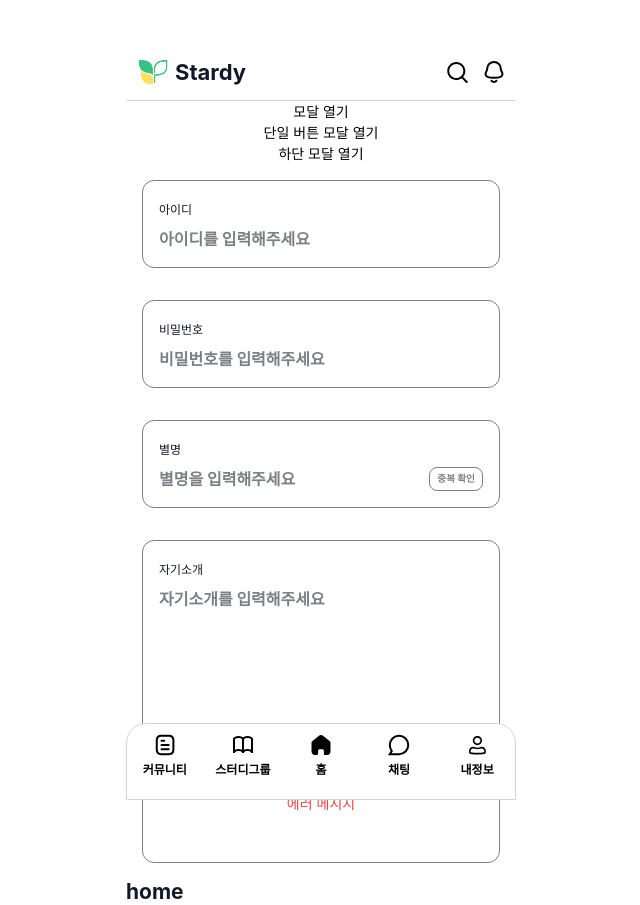
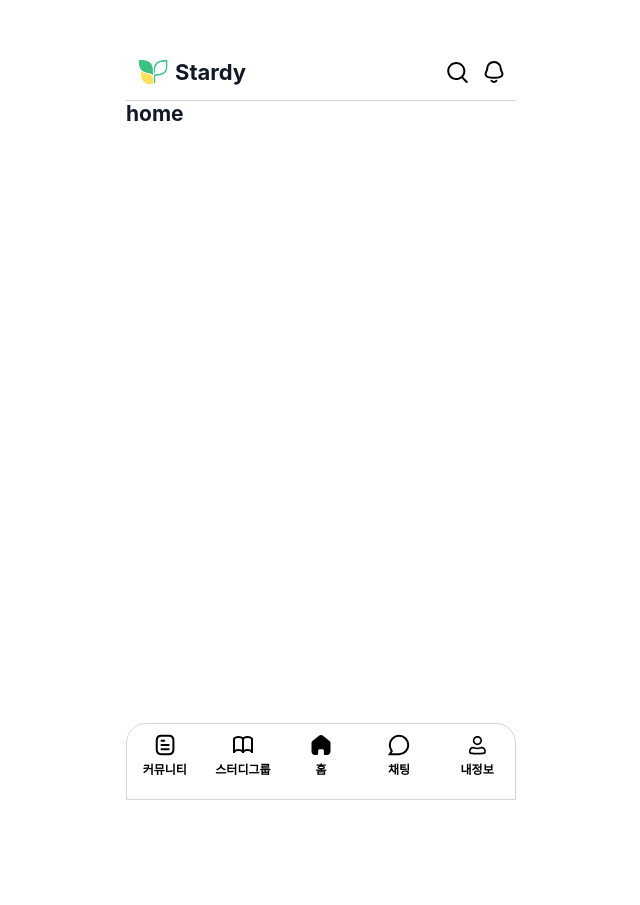
Before and after one commit to St-rdy/Front, a React (Vite) app: page / in a window 1280 px wide. Shown: the whole page, without its empty margins (319-959 px from the left). After the commit the page ends 800 px from the top, so only its background shows below. Built offline with nearby package versions, Linux system fonts and the light colour scheme; a web font is replaced by a local one.

Commit message:
[FRONTEND-19] develop merge를 위한 App.tsx 수정
Signed-off-by: lee0806 <leeseh0806@gmail.com>

```diff
--- a/src/App.tsx
+++ b/src/App.tsx
@@ -1,6 +1,3 @@
-import { useState } from 'react'
-import { Input } from './components/Input'
-import { Modal } from './components/Modal'
 import { BrowserRouter as Router, Routes, Route } from 'react-router-dom'
 import Footer from './layouts/Footer/Footer'
 import Header from './layouts/header/Header'
@@ -11,94 +8,9 @@ import Chat from './pages/Chat'
 import User from './pages/User'
 
 function App() {
-  const [isModalOpen, setIsModalOpen] = useState(false)
-  const [isModalOpen2, setIsModalOpen2] = useState(false)
-  const [isModalOpen3, setIsModalOpen3] = useState(false)
-
   return (
     <Router>
       <Header />
-      <button onClick={() => setIsModalOpen(true)}>모달 열기</button>
-      <button onClick={() => setIsModalOpen2(true)}>단일 버튼 모달 열기</button>
-      <button onClick={() => setIsModalOpen3(true)}>하단 모달 열기</button>
-      <Input
-        label="아이디"
-        placeholder="아이디를 입력해주세요"
-        type="text"
-        multiline={false}
-      />
-      <Input
-        label="비밀번호"
-        placeholder="비밀번호를 입력해주세요"
-        type="password"
-        multiline={false}
-      />
-      <Input
-        label="별명"
-        placeholder="별명을 입력해주세요"
-        type="text"
-        rightAction={{
-          label: '중복 확인',
-          onClick: () => {
-            alert('중복 확인 버튼 클릭됨')
-          },
-        }}
-        multiline={false}
-      />
-      <Input
-        label="자기소개"
-        placeholder="자기소개를 입력해주세요"
-        type="text"
-        size="lg"
-        multiline={true}
-      />
-      <Input error="에러 메시지" multiline={false} />
-      <Modal
-        isOpen={isModalOpen}
-        onClose={() => setIsModalOpen(false)}
-        image="/Modal/book.svg"
-        title="테스트 모달"
-        content="이것은 테스트 모달입니다."
-        buttons={[
-          {
-            label: '취소',
-            variant: 'secondary',
-            onClick: () => setIsModalOpen(false),
-          },
-          {
-            label: '확인',
-            variant: 'primary',
-            onClick: () => setIsModalOpen(false),
-          },
-        ]}
-      />
-      <Modal
-        isOpen={isModalOpen2}
-        onClose={() => setIsModalOpen2(false)}
-        title="단일 버튼 테스트 모달"
-        content="단일 테스트 모달입니다."
-        buttons={[
-          {
-            label: '확인',
-            variant: 'primary',
-            onClick: () => setIsModalOpen2(false),
-          },
-        ]}
-      ></Modal>
-      <Modal
-        isOpen={isModalOpen3}
-        onClose={() => setIsModalOpen3(false)}
-        variant="bottom"
-        title="하단 모달"
-        content="하단에 위치하는 모달입니다."
-        buttons={[
-          {
-            label: '확인',
-            variant: 'primary',
-            onClick: () => setIsModalOpen3(false),
-          },
-        ]}
-      ></Modal>
       <main>
         <Routes>
           <Route path="/community" element={<Community />} />
```
